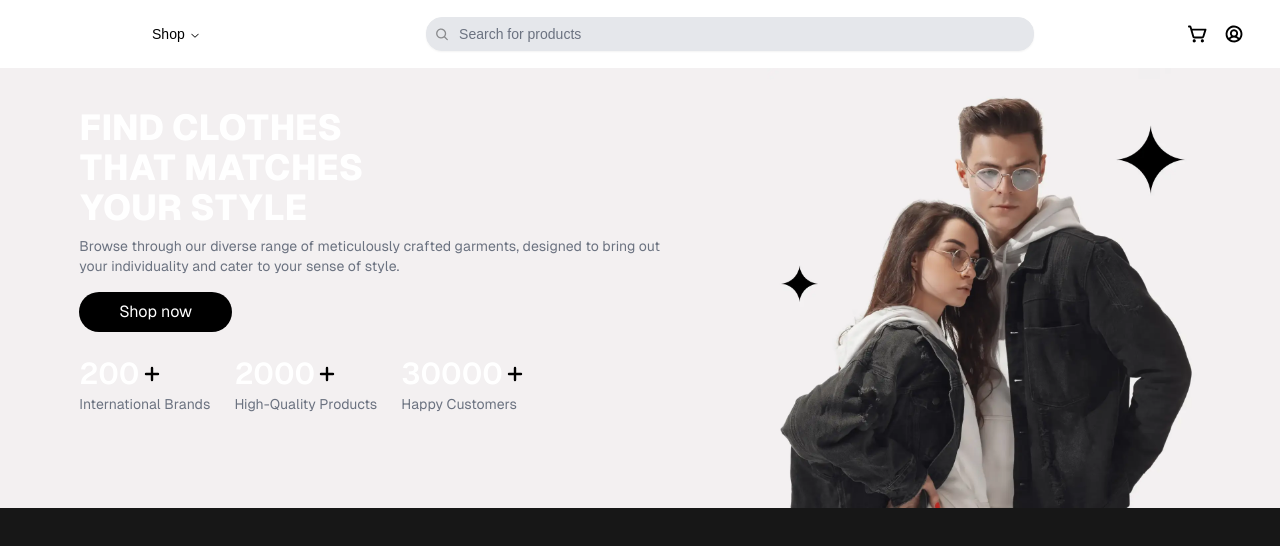
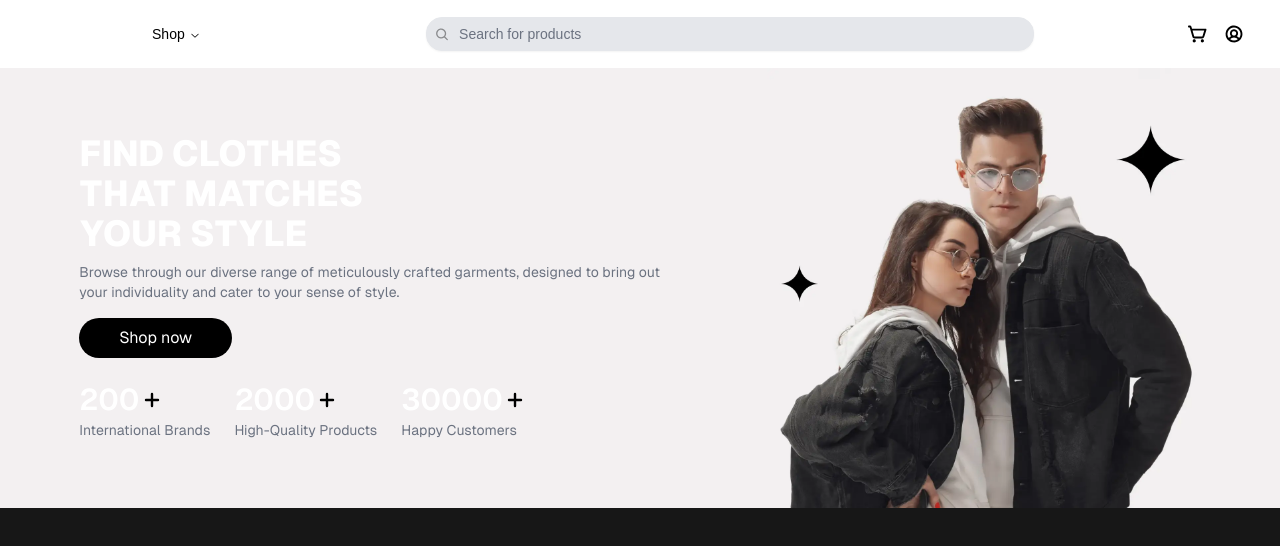
Before and after one commit to nishanthan-k/fasio, a Next.js app: page / in a window 1280 px wide. Shown: the top 546 px of the page. Built offline with nearby package versions, Linux system fonts and the light colour scheme.

Commit message:
feat: hero section lg screen ui changes

```diff
--- a/components/Hero.tsx
+++ b/components/Hero.tsx
@@ -12,7 +12,7 @@ const Hero = () => {
 
   return (
     <main className='w-full flex flex-col md:flex-row lg:justify-evenly pt-6 px-4 md:pt-0 md:px-0 bg-softPearl'>
-      <div className='w-full md:w-1/2 flex flex-col gap-4 md:gap-6 px-4 py-10'>
+      <div className='w-full md:w-1/2 flex flex-col gap-4 md:gap-6 px-4 md:py-10 lg:justify-center'>
         <div className='w-full flex flex-col gap-4 md:gap-2'>
           <p className='font-extrabold text-4xl'>
             FIND CLOTHES <br /> THAT MATCHES <br /> YOUR STYLE
```
